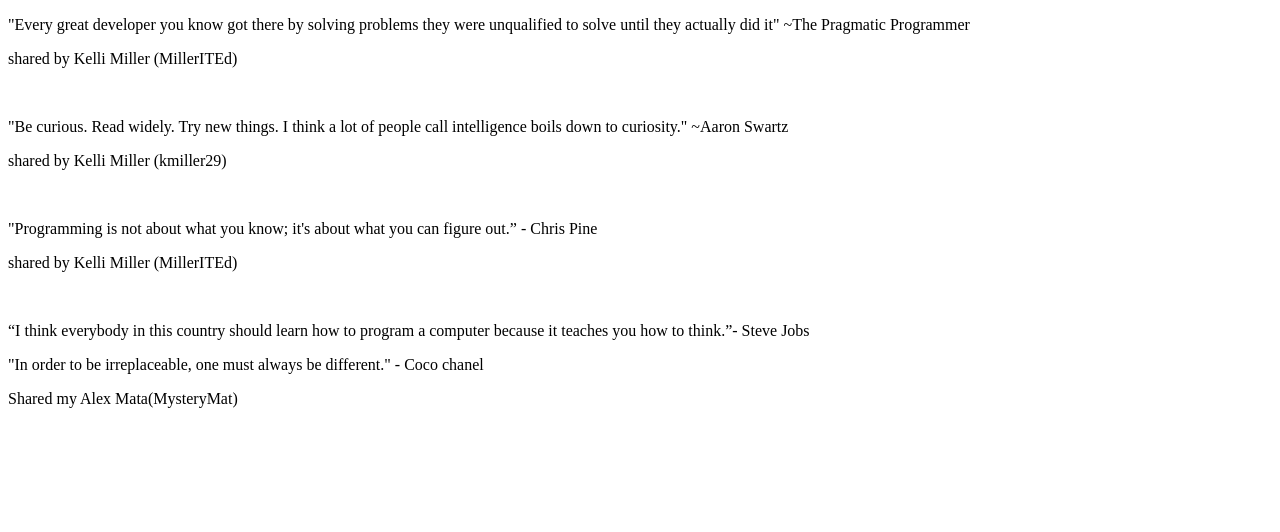
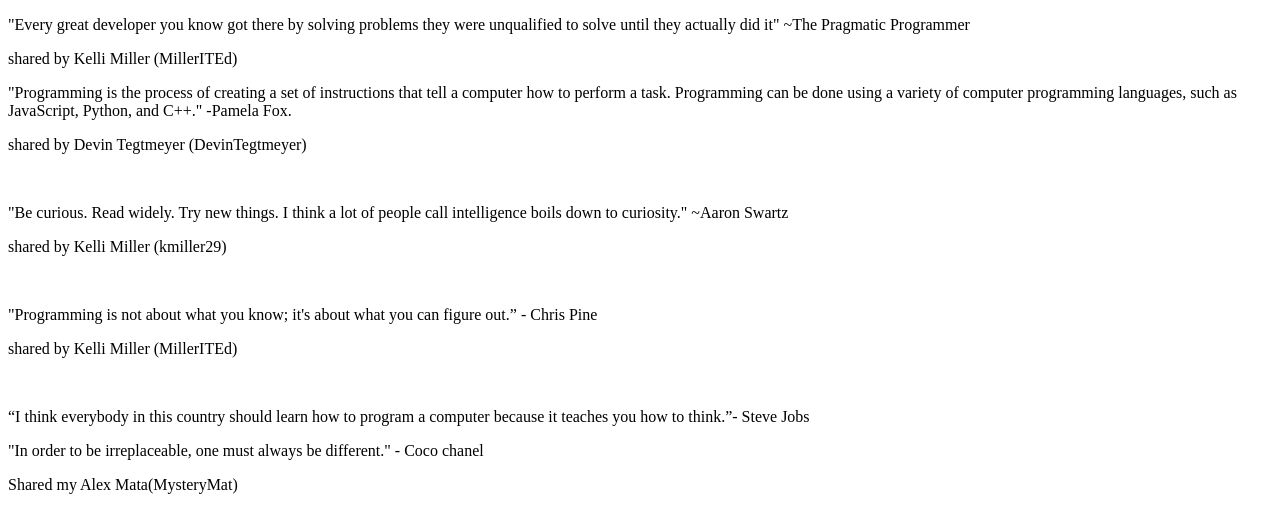
Before and after one commit to MillerITEd/CIS-119-GitCollab-Fall21, a website: page public_html/index.html in a window 1280 px wide. Drawn offline with Linux system fonts and the light colour scheme.

Commit message:
Commit Quote added

```diff
--- a/nbproject/project.xml
+++ b/nbproject/project.xml
@@ -3,7 +3,7 @@
     <type>org.netbeans.modules.web.clientproject</type>
     <configuration>
         <data xmlns="http://www.netbeans.org/ns/clientside-project/1">
-            <name>CIS119-GitStarted-Master</name>
+            <name>CIS119-GitStarted-Dev</name>
         </data>
     </configuration>
 </project>
--- a/public_html/index.html
+++ b/public_html/index.html
@@ -21,6 +21,12 @@
             problems they were unqualified to solve until they
             actually did it" ~The Pragmatic Programmer</p>
             <p>shared by Kelli Miller (MillerITEd)</p>
+                <p>"Programming is the process of creating a set of
+                instructions that tell a computer how to perform a
+                task. Programming can be done using a variety of
+                computer programming languages, such as JavaScript,
+                Python, and C++."  -Pamela Fox.</p>
+            <p>shared by Devin Tegtmeyer (DevinTegtmeyer)</p>
             <br>
 
             <p>"Be curious. Read widely. Try new things. I think a lot of
```
